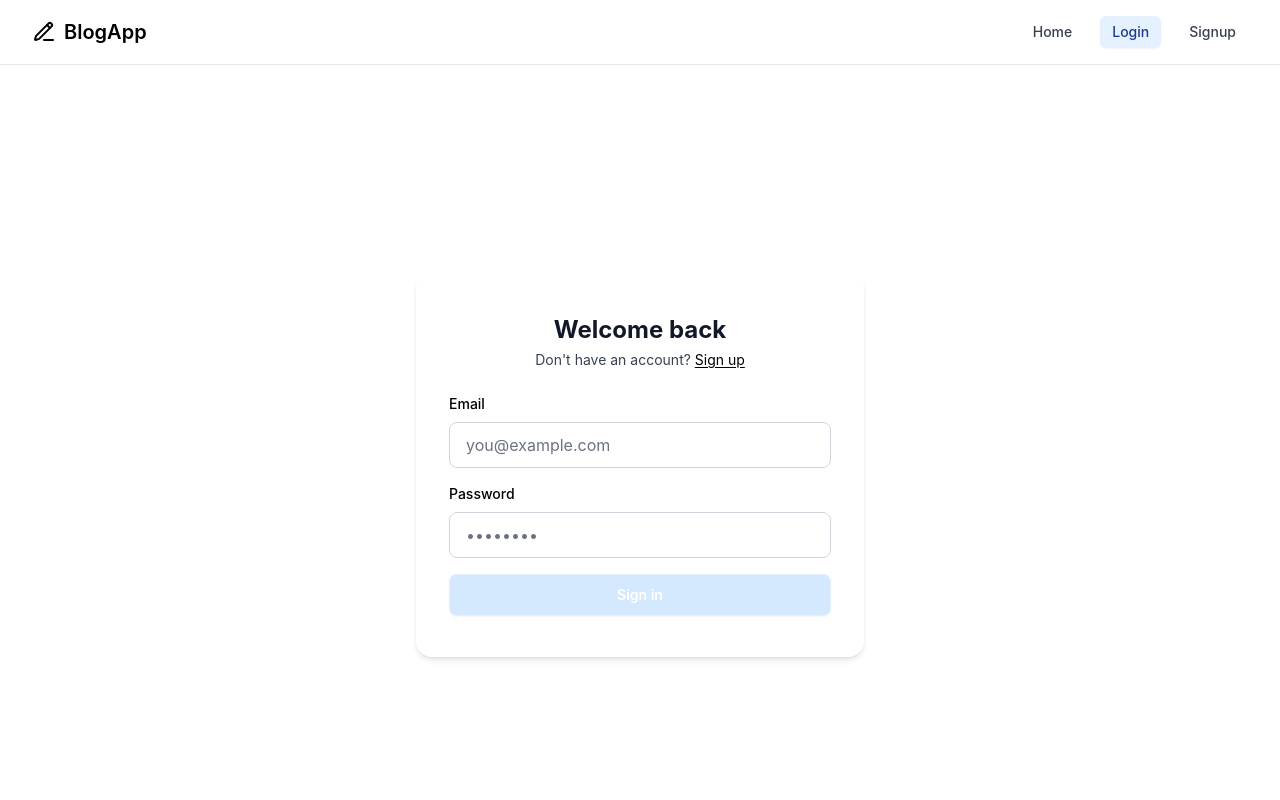
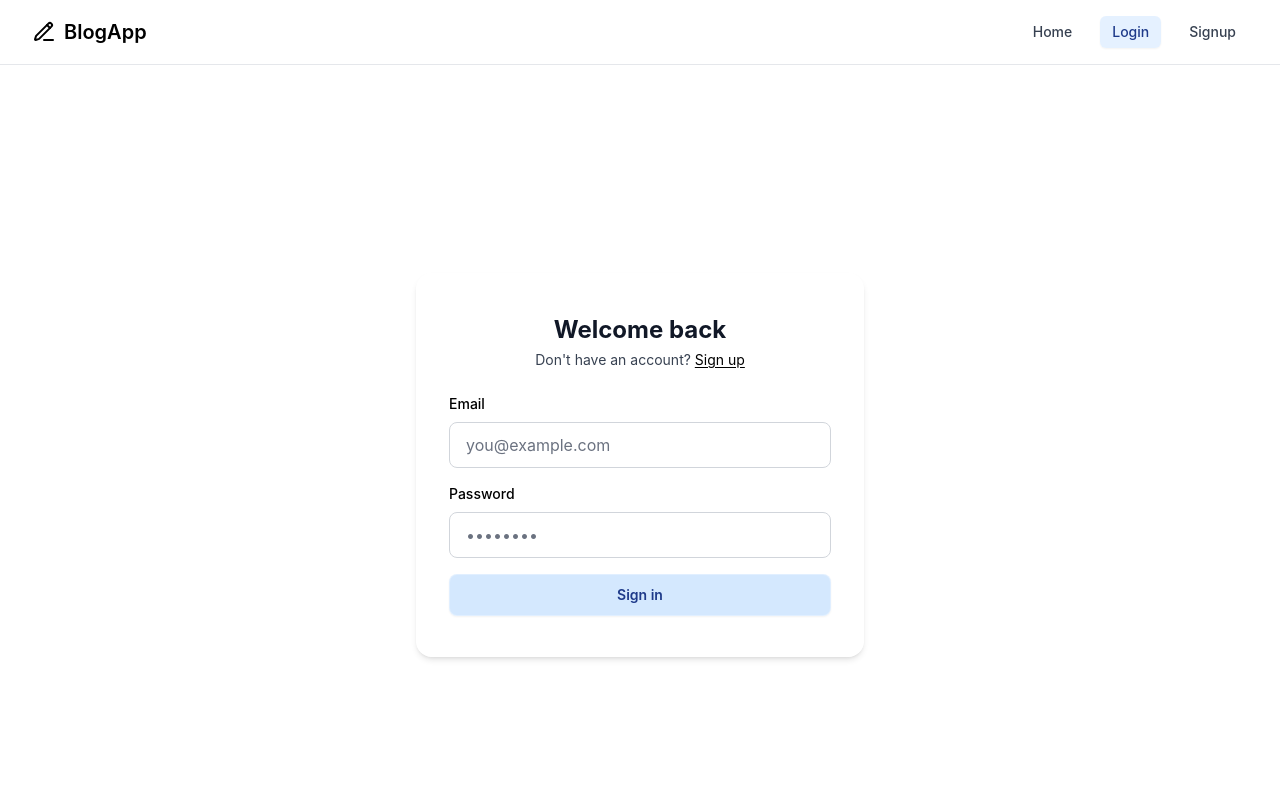
Before and after one commit to shaik-mohammed-uwais/Blog-App, a React (Vite) app: page /login in a window 1280 px wide. Shown: the top 800 px of the page. Built offline with nearby package versions, Linux system fonts and the light colour scheme; no server answers.

Commit message:
Update Login.jsx

```diff
--- a/src/components/Login.jsx
+++ b/src/components/Login.jsx
@@ -62,15 +62,17 @@ function Login() {
           />
 
           <Button
-  type="submit"
-  className="w-full px-3 py-2 text-blue-900 font-semibold
-  bg-blue-300/40 backdrop-blur-md border border-white/30
-  rounded-lg shadow-sm hover:shadow-md hover:bg-blue-400/50
-  transition duration-200"
->
-  Sign in
-</Button>
-
+          type="submit"
+          className="w-full px-3 py-2
+                  text-blue-900 !text-blue-900 font-semibold
+                  bg-blue-300/40 backdrop-blur-md
+                  border border-white/30 rounded-lg
+                  shadow-sm hover:shadow-md
+                  hover:bg-blue-400/50
+                  transition duration-200"
+        >
+          Sign in
+        </Button>
         </form>
       </div>
     </div>
```
